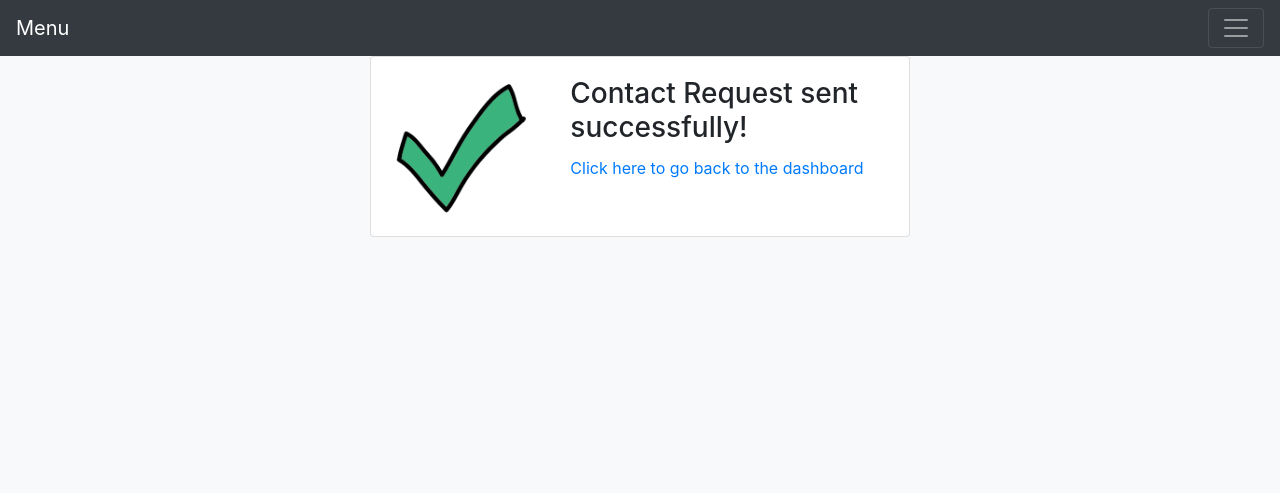
After one commit to billyjang/partner_school_app, a Flask app: page /contactussuccess in a window 1280 px wide. The commit adds this page. Shown: the top 493 px of the page. Run offline with Flask 2, Linux system fonts and the light colour scheme; parts of the project's set-up code (start-up, migrations or seed data) failed here and were passed over; some libraries are stand-ins or nearby versions.

Commit message:
contact success and return buttons

```diff
--- a/app.py
+++ b/app.py
@@ -22,7 +22,7 @@ app.secret_key = 'super secret key'
 # TODO: HAVE TO CHANGE THE HEROKU STUFF TO WORK REGARDLESS. MOVING ENVIRONMENT VARIABLES
 # TODO: fix these to move onto heroku
 SENDGRID_API_KEY = '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'
-ADMIN_EMAIL = 'billyjang7@gmail.com'
+ADMIN_EMAIL = 'gfa2111@cumc.columbia.edu'
 ADMINROLE = "Admin"
 
 db = SQLAlchemy(app)
@@ -158,13 +158,13 @@ def contactus():
         user = get_user(session['userID'])
         from_email = user.email
         send_email(ADMIN_EMAIL, from_email, 'Contact request', body)
-        return "Email Sent!"
+        return redirect(url_for('contactussuccess'))
     else:
         return render_template('contactus.html')
 
-@app.route('/contactussent')
-def contactussent():
-    return "Contact request successfully sent. Press back to go back to the landing page."
+@app.route('/contactussuccess')
+def contactussuccess():
+    return render_template('contactussuccess.html')
 
 #'gfa2111@cumc.columbia.edu'
 @app.route('/notecalendar')
--- a/static/readdata.css
+++ b/static/readdata.css
@@ -4,5 +4,5 @@
 
 table {
     table-layout: fixed;
-    width: 90%;
+    width: 60%;
 }
--- /dev/null
+++ b/templates/contactussuccess.html
@@ -0,0 +1,26 @@
+{% extends "layout.html" %}
+{% block title %}Contact Request Sent Success{% endblock %}
+{% block head %}
+    {{ super() }}
+{% endblock %}
+{% block content %}
+<div class="container">
+    <div class="row justify-content-center align-self-center">
+        <div class="card mb-3" style="max-width: 540px;">
+            <div class="row no-gutters">
+              <div class="col-md-4">
+                <img src="static/icons8-checkmark-192.png" class="card-img img-responsive" alt="checkmark icon">
+              </div>
+              <div class="col-md-8">
+                <div class="card-body">
+                  <h3 class="card-title">Contact Request sent successfully!</h3>
+                  <a href="{{url_for('landing')}}" class="card-text">Click here to go back to the dashboard</a>
+                </div>
+              </div>
+            </div>
+        </div>
+    </div>
+</div>
+
+
+{% endblock %}
--- a/templates/readdata.html
+++ b/templates/readdata.html
@@ -74,5 +74,10 @@
             </table>
         </div>
     </div>
+    <div class="row justify-content-center return-calendar">
+        <div class="col-md-8">
+            <a class="btn btn-primary btn-block" href="{{ url_for('landing') }}">Return to the Dashboard</a>
+        </div>
+    </div>
 
 {% endblock %}
```
